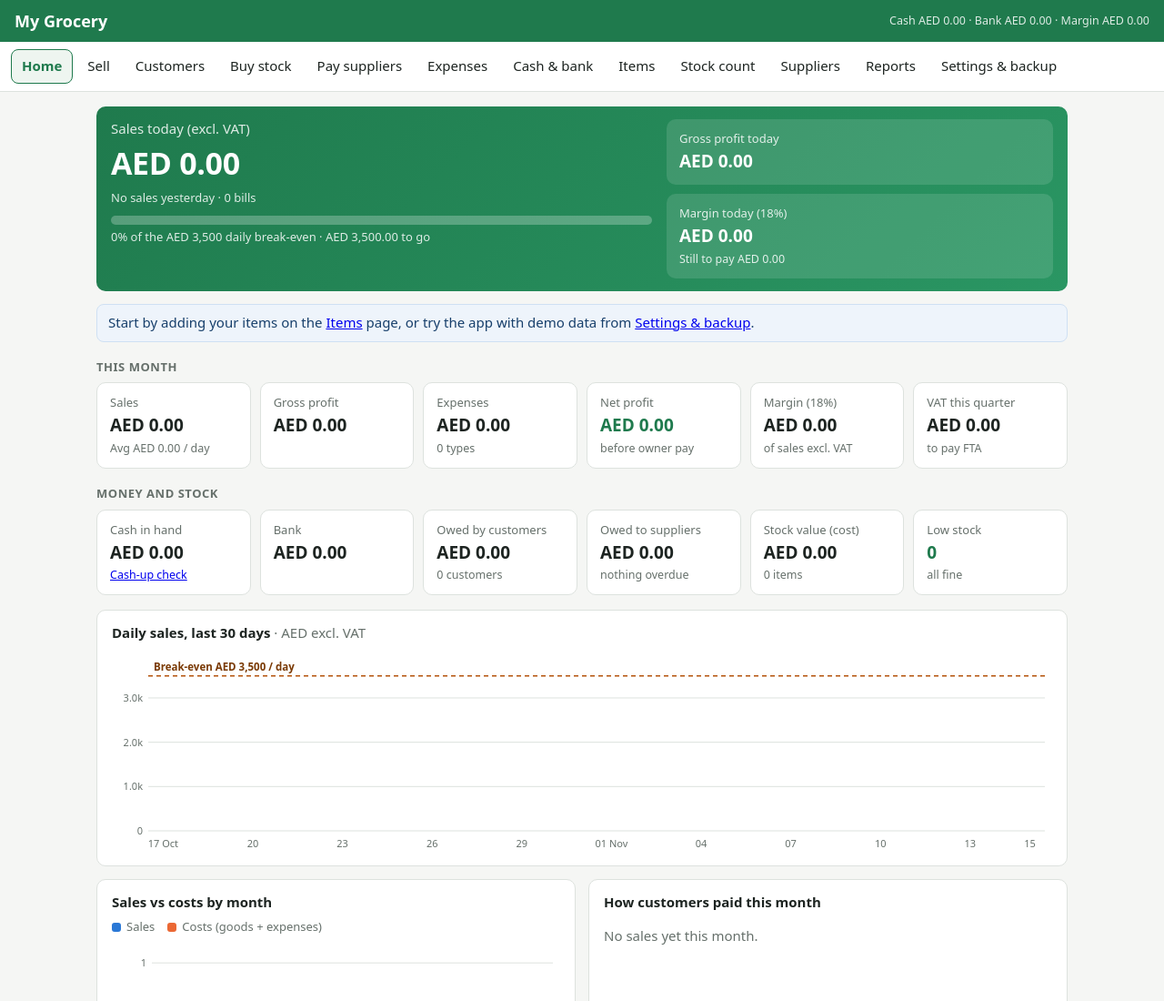
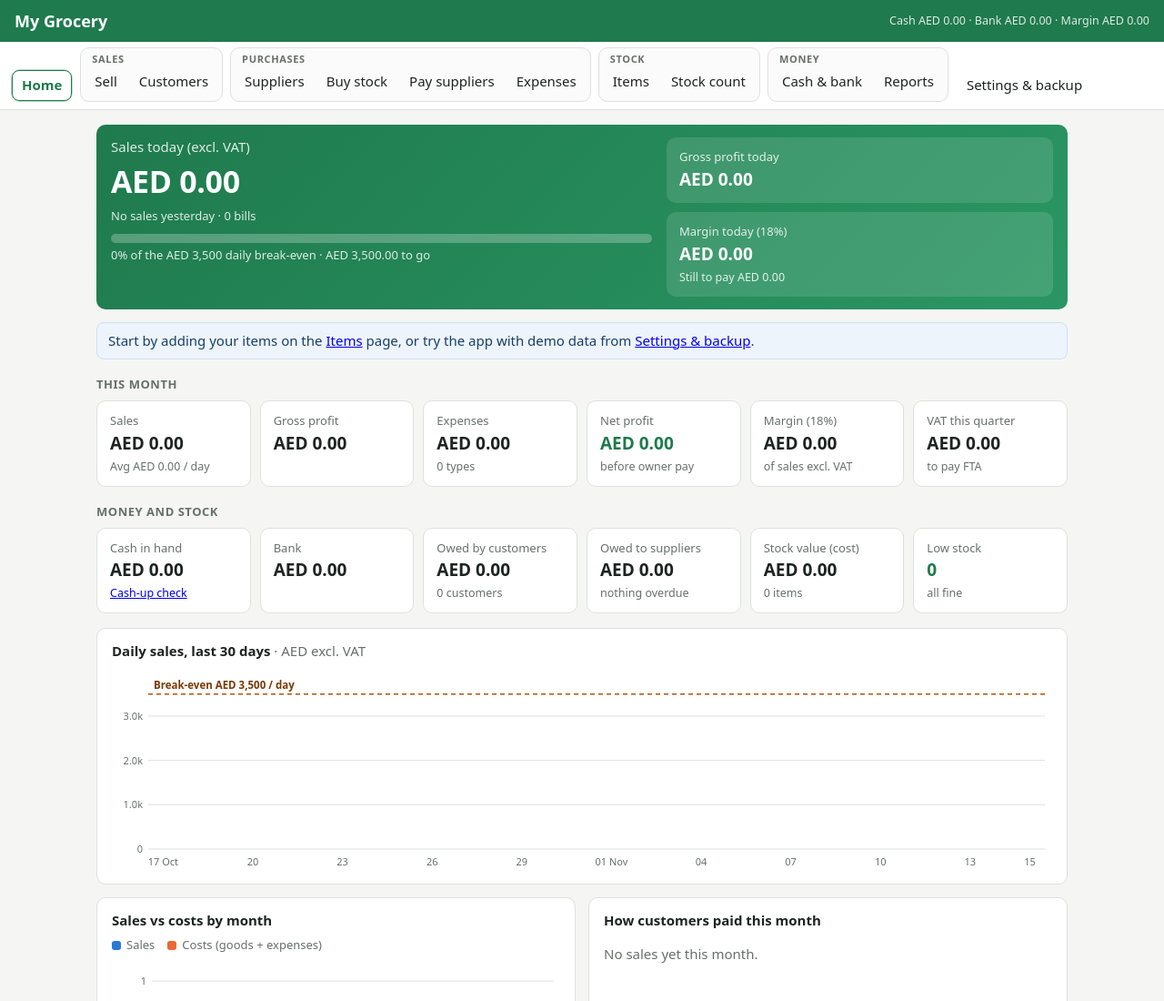
Before and after one commit to sfhasan83/01, a plain HTML site: page grocery-app/shop-books.html in a window 1280 px wide. Shown: the top 1100 px of the page at 91% size. Drawn offline with Linux system fonts and the light colour scheme.

Commit message:
Group the menu: Sales, Purchases, Stock, Money
Co-Authored-By: Claude Opus 5.5 <noreply@anthropic.com>
Claude-Session: https://claude.ai/code/session_01WpP37vc5iGoxBKSbVW1V4k

```diff
--- a/grocery-app/shop-books.html
+++ b/grocery-app/shop-books.html
@@ -14,9 +14,17 @@ body{margin:0;background:var(--bg);color:var(--ink);font:15px/1.45 system-ui,-ap
 header{background:var(--accent);color:var(--accent-ink);padding:10px 16px;display:flex;align-items:center;gap:12px;flex-wrap:wrap}
 header h1{font-size:18px;margin:0;flex:1}
 header small{opacity:.85}
-nav{display:flex;gap:4px;flex-wrap:wrap;padding:8px 12px;background:#fff;border-bottom:1px solid var(--line);position:sticky;top:0;z-index:5}
+nav{display:flex;gap:8px;flex-wrap:wrap;align-items:flex-end;padding:6px 12px 8px;background:#fff;border-bottom:1px solid var(--line);position:sticky;top:0;z-index:5}
 nav button{background:none;border:1px solid transparent;padding:7px 11px;border-radius:8px;font:inherit;cursor:pointer;color:var(--ink)}
 nav button.on{background:var(--soft);border-color:var(--accent);color:var(--accent);font-weight:600}
+.ng{display:flex;flex-direction:column;border:1px solid var(--line);border-radius:10px;padding:2px 4px 4px;background:#fafbfa}
+.ng.solo{border-color:transparent;background:none;padding:0}
+.ng.cur{border-color:#b9d8c6;background:var(--soft)}
+.ngl{font-size:11px;font-weight:700;text-transform:uppercase;letter-spacing:.06em;color:var(--muted);padding:2px 8px 0}
+.ng.cur .ngl{color:var(--accent)}
+.ngb{display:flex;gap:2px;flex-wrap:wrap}
+nav .ng button{padding:5px 10px}
+nav .ng button.on{background:#fff}
 main{max-width:1100px;margin:0 auto;padding:16px}
 .card{background:var(--card);border:1px solid var(--line);border-radius:10px;padding:14px 16px;margin-bottom:14px}
 .card h2{font-size:16px;margin:0 0 10px}
@@ -76,7 +84,7 @@ tr.sub td{font-weight:600;background:#fafbfa}
 .ov .card{max-width:640px;width:100%;margin:0;max-height:90vh;overflow:auto}
 .ov video{width:100%;border-radius:8px;background:#000;max-height:60vh}
 .cam{font:inherit;padding:7px 10px;border-radius:8px;border:1px solid var(--line);background:#fff;cursor:pointer}
-@media (max-width:600px){main{padding:10px}.row>div{min-width:100%}.row>div.narrow{flex:1 1 45%;min-width:0}}
+@media (max-width:600px){nav{position:static}main{padding:10px}.row>div{min-width:100%}.row>div.narrow{flex:1 1 45%;min-width:0}}
 @media print{
   body{background:#fff}
   header,nav,main,.toast{display:none!important}
@@ -218,13 +226,14 @@ function bindPeriod(rerender){
   $('#pf').onchange=e=>{period.from=e.target.value;rerender()};$('#pt').onchange=e=>{period.to=e.target.value;rerender()}}
 
 /* ============ Navigation ============ */
-const PAGES=[['home','Home'],['sell','Sell'],['cust','Customers'],['buy','Buy stock'],['pay','Pay suppliers'],['exp','Expenses'],['money','Cash & bank'],['items','Items'],['count','Stock count'],['sup','Suppliers'],['rep','Reports'],['set','Settings & backup']];
+const NAV=[['',[['home','Home']]],['Sales',[['sell','Sell'],['cust','Customers']]],['Purchases',[['sup','Suppliers'],['buy','Buy stock'],['pay','Pay suppliers'],['exp','Expenses']]],['Stock',[['items','Items'],['count','Stock count']]],['Money',[['money','Cash & bank'],['rep','Reports']]],['',[['set','Settings & backup']]]];
+const PAGES=NAV.flatMap(g=>g[1]);
 let page='home';
 function go(p){page=p;location.hash=p;render()}
 function render(){
   $('#shopTitle').textContent=db.settings.shopName||'Shop Books';
   const b=balances();const iv=investor(periodOf('today'));$('#hdrInfo').textContent='Cash '+AED(b.cash)+' · Bank '+AED(b.bank)+' · Margin '+AED(iv.period);
-  $('#nav').innerHTML=PAGES.map(([k,l])=>`<button data-p="${k}" class="${k===page?'on':''}">${l}</button>`).join('');
+  $('#nav').innerHTML=NAV.map(([g,ps])=>`<div class="ng${g?'':' solo'}${ps.some(([k])=>k===page)?' cur':''}">${g?`<span class="ngl">${g}</span>`:''}<div class="ngb">${ps.map(([k,l])=>`<button data-p="${k}" class="${k===page?'on':''}">${l}</button>`).join('')}</div></div>`).join('');
   $('#nav').querySelectorAll('button').forEach(x=>x.onclick=()=>go(x.dataset.p));
   (VIEWS[page]||VIEWS.home)();window.scrollTo(0,0)}
 window.addEventListener('hashchange',()=>{const h=location.hash.slice(1);if(h&&h!==page&&VIEWS[h]){page=h;render()}});
```
Also changed, not shown: grocery-app/README.md.
